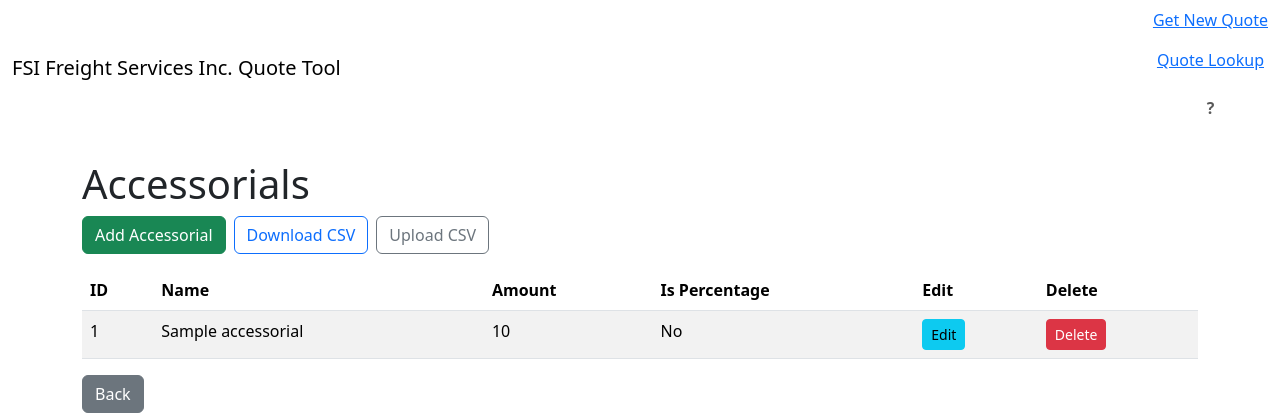
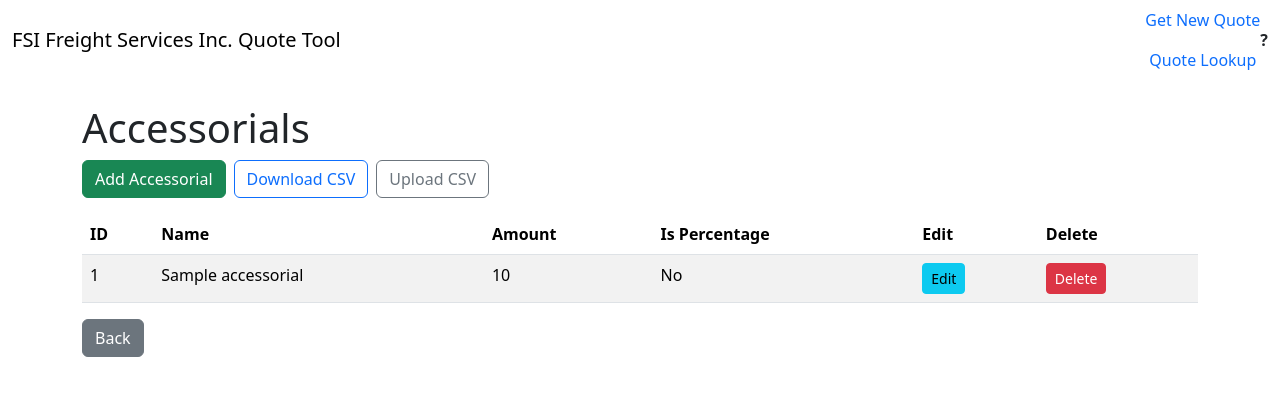
Before and after one commit to kdnye/QUOTES, a Python web app: template templates/admin_accessorials.html in a window 1280 px wide. Shown: the top 420 px of the page. Run offline with Jinja, Linux system fonts and the light colour scheme; the template is opened without the code that fills it: most values are stand-ins (such as "Sample title", 1, 10 or a date in 2020).

Commit message:
Refactor navbar structure and add text decoration

```diff
--- a/templates/base.html
+++ b/templates/base.html
@@ -36,12 +36,17 @@
        <div class="collapse navbar-collapse fsi-navbar__collapse" id="mainNav">
          <ul class="navbar-nav ms-auto fsi-navbar__menu d-grid gap-3">
           <li class="nav-item">
-              <a class="fsi-brand__lockup d-flex align-items-center justify-content-center" aria-hidden="true" href="/quotes/new">Get New Quote</a>
+            <a class="fsi-brand__lockup d-flex align-items-center justify-content-center text-decoration-none"
+               aria-hidden="true"
+               href="/quotes/new">Get New Quote</a>
          </li>
          <li class="nav-item">
-              <a class="fsi-brand__lockup d-flex align-items-center justify-content-center" aria-hidden="true" href="{{ url_for('quotes.lookup_quote') }}">Quote Lookup</a>
+          <a class="fsi-brand__lockup d-flex align-items-center justify-content-center text-decoration-none"
+             aria-hidden="true"
+             href="{{ url_for('quotes.lookup_quote') }}">Quote Lookup</a>
          </li>
-            <li class="nav-item">
+        </ul>
+       </div>
               <a
                 class="nav-link fsi-nav-link fsi-nav-link--icon d-flex align-items-center justify-content-center"
                 href="{{ url_for('help.help_index') }}"
```
Lines whose indentation alone changed are shown as unchanged.
